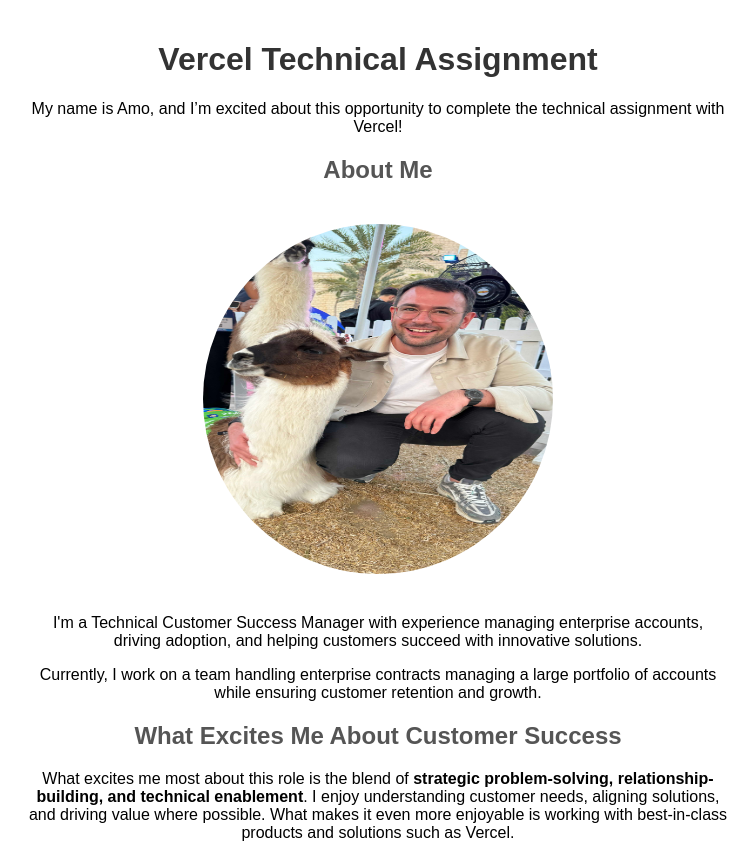
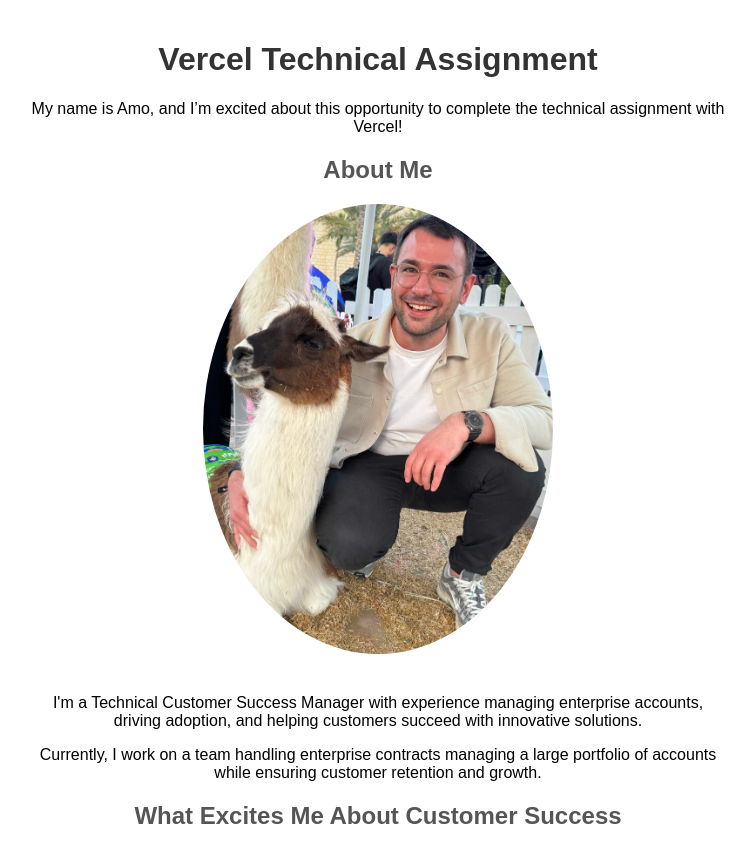
Before and after one commit to ToChewBubblegum/Vercelly, a plain HTML site: page index.html in a window 1280 px wide. Shown: the top 845 px of the page, without its empty margins (262-1017 px from the left). Drawn offline with Linux system fonts and the light colour scheme.

Commit message:
Update index.html
Added scaling so image is not skewed. Increased the height to capture my forehead...

```diff
--- a/index.html
+++ b/index.html
@@ -18,10 +18,10 @@
         }
         img {
             width: 350px;
-            height: 350px;
+            height: 450px;
             border-radius: 50%;
-            margin-top: 20px;
             margin-bottom: 20px;
+		    object-fit: cover;
         }
 
     </style>
```
